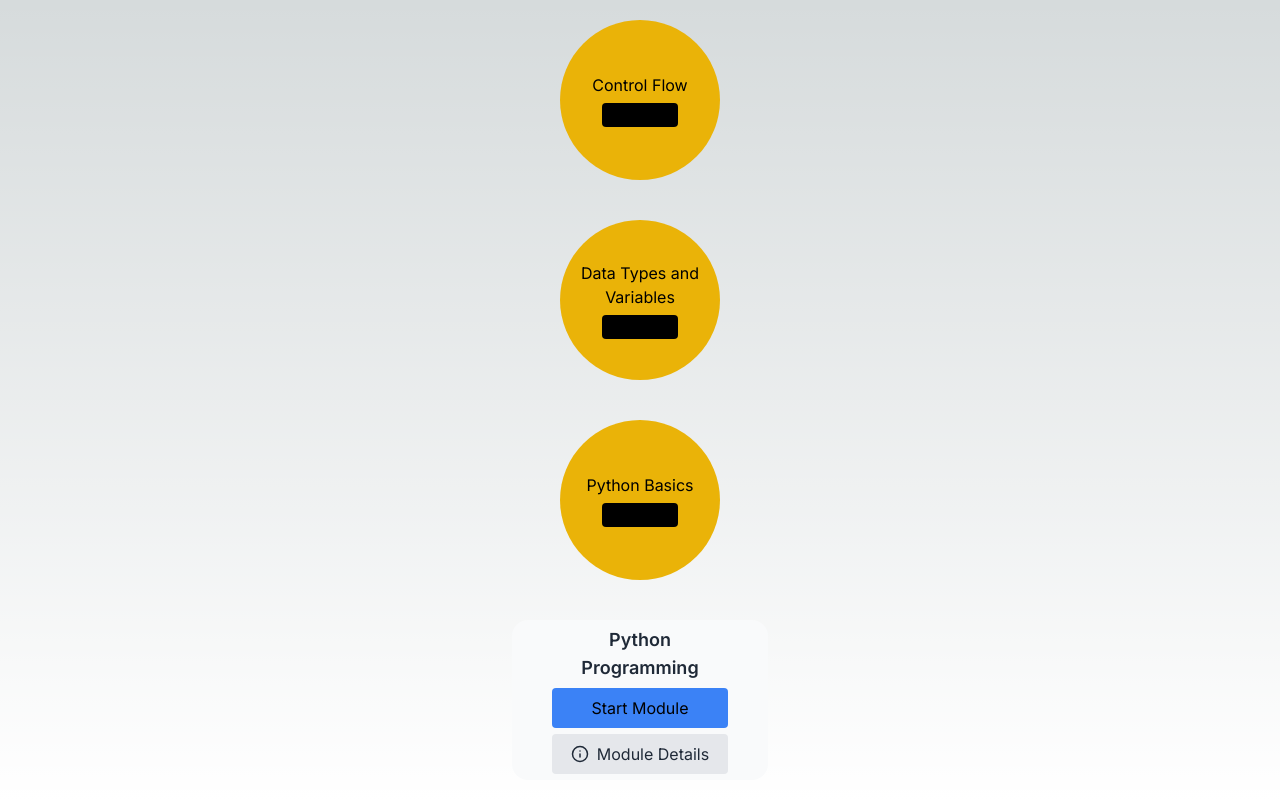
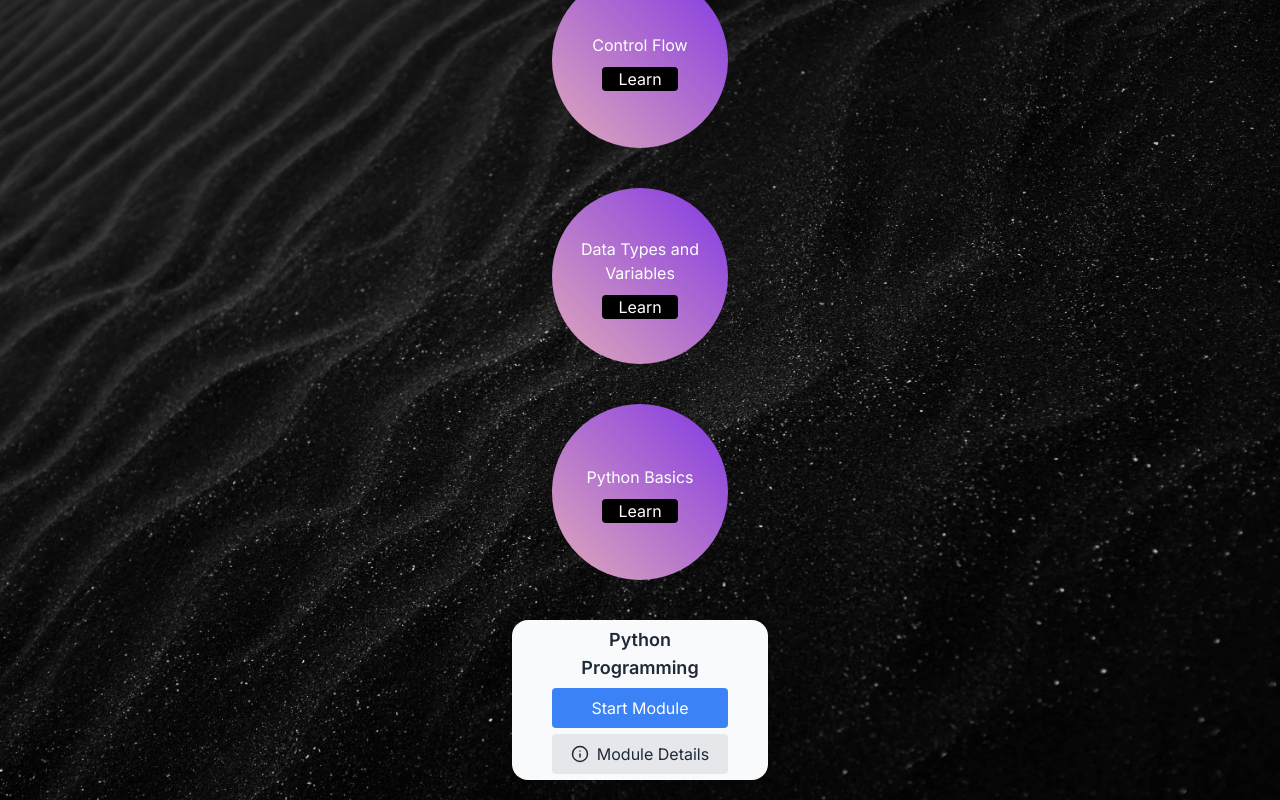
Before and after one commit to Hamhunter23/H2S, a Next.js app in the folder skillforage/: page /journey in a window 1280 px wide. Both pictures are taken after a click on the button "Start Module". Built offline with nearby package versions, Linux system fonts and the light colour scheme.

Commit message:
Updated A lot

```diff
--- a/skillforage/app/journey/components/ChooseModule.tsx
+++ b/skillforage/app/journey/components/ChooseModule.tsx
@@ -6,7 +6,9 @@ interface ChooseModuleProps {
 
 const ChooseModule:React.FC<ChooseModuleProps> = ({choose}) => {
     return (
-        <div className="flex flex-col gap-1.5 items-center justify-center bg-red-500 rounded-2xl w-64 h-40 relative m-5">
+        <div className="flex flex-col gap-1.5 items-center justify-center rounded-2xl w-64 h-40 relative m-5" style={{
+            background: "linear-gradient(45deg,#19B0EC,#456FE8)",
+          }}>
             <button
                 className="bg-black rounded px-4 hover:bg-blue-700"
                 onClick={choose}
--- a/skillforage/app/journey/components/ContentBox.tsx
+++ b/skillforage/app/journey/components/ContentBox.tsx
@@ -5,18 +5,23 @@ interface ContentBoxProps {
   learn: () => void;
 }
 
-const Content:React.FC<ContentBoxProps> = ({title, learn}) => {
-    return(
-        <div className="flex flex-col gap-1.5 items-center justify-center bg-yellow-500 rounded-full w-40 h-40 relative m-5">
-            <p className="text-center">{title}</p>
+const Content: React.FC<ContentBoxProps> = ({ title, learn }) => {
+  return (
+    <div
+      className="flex flex-col gap-1.5 items-center justify-center rounded-full w-44 h-44 relative m-5"
+      style={{
+        background: "linear-gradient(45deg,#E0A9BB,#8338E3)",
+      }}
+    >
+      <p className="text-center m-1">{title}</p>
       <button
-                className="bg-black rounded px-4 hover:bg-yellow-700"
+        className="bg-black rounded px-4 hover:bg-blue-800"
         onClick={learn}
       >
         Learn
       </button>
     </div>
-    )
+  );
 };
 
 export default Content;
--- a/skillforage/app/journey/components/ModuleBox.tsx
+++ b/skillforage/app/journey/components/ModuleBox.tsx
@@ -12,7 +12,7 @@ interface ModuleProps {
 
 const Module: React.FC<ModuleProps> = ({ name, select, start, selectHandle, details }) => {
     return (
-        <div className="flex flex-col gap-1.5 px-10 items-center justify-center bg-gray-50 rounded-2xl w-64 h-40 relative m-5">
+        <div className="flex flex-col gap-1.5 px-10 py-6 items-center justify-center bg-gray-50 rounded-2xl w-64 h-40 relative m-5">
             <p className="text-gray-800 text-lg font-semibold text-center">{name}</p>
             <button
                 className="w-full bg-blue-500 py-2 px-4 rounded hover:bg-blue-700"
--- a/skillforage/app/journey/components/OptionsModal.tsx
+++ b/skillforage/app/journey/components/OptionsModal.tsx
@@ -46,16 +46,16 @@ const OptionsModal: React.FC<OptionsModalProps> = ({ options, nextModule, module
 
     return (
         <div className="w-full flex flex-col items-center justify-center">
-            <div className="fixed top-1/4 z-10 w-3/5 h-3/5 overflow-auto bg-green-500 rounded-xl">
-                <span className="text-black float-right text-3xl font-bold hover:text-white hover:no-underline hover:cursor-pointer focus:text-white focus:no-underline focus:cursor-pointer closeOption">
+            <div className="fixed top-1/4 z-10 w-3/5 h-3/5 overflow-auto rounded-xl glass">
+                <span className="text-black float-right text-4xl font-bold hover:text-white hover:no-underline hover:cursor-pointer focus:text-white focus:no-underline focus:cursor-pointer closeOption -translate-x-3">
                     &times;
                 </span>
                 <div className="flex flex-col items-center">
-                    <h1 className="text-black text-lg font-bold">Continue your Journey</h1>
+                    <h1 className="text-white font-bold text-4xl translate-y-2 m-3">Continue your Journey</h1>
                     {renderNextModule && renderModule(renderNextModule)}
                 </div>
                 <div className="flex flex-col items-center">
-                    <h1 className="text-black text-lg font-bold">Suggested</h1>
+                    <h1 className="text-white font-bold text-4xl translate-y-2">Suggested:</h1>
                     <div id="options" className="flex flex-wrap w-full justify-center">
                         {renderedModules.map(renderModule)}
                     </div>
--- a/skillforage/app/journey/journey_style.css
+++ b/skillforage/app/journey/journey_style.css
@@ -1,6 +1,16 @@
 @tailwind base;
 @tailwind components;
 @tailwind utilities;
+
+body,
+html {
+    font-family: 'Raleway', sans-serif;
+    color: #fff;
+    overflow-x: hidden;
+    height: 100%;
+    margin: 0;
+    padding: 0;
+}
 
 :root {
   --column-height: 0px;
@@ -21,10 +31,24 @@
   }
 }
 
+.glass{
+  background: linear-gradient(135deg, rgba(255, 255, 255, 0.1), rgba(255, 255, 255, 0));
+    backdrop-filter: blur(10px);
+    -webkit-backdrop-filter: blur(10px);
+    border-radius: 20px;
+    border:1px solid rgba(255, 255, 255, 0.18);
+    box-shadow: 0 8px 32px 0 rgba(0, 0, 0, 0.37);
+}
+
 #module-container {
   transition: width 0.8s ease-in-out;
   width: 100%;
+  background-image: url('/bgimage.jpg');
+  background-size: cover; /* This ensures the image covers the entire container */
+  background-position: center; /* This centers the background image */
+  background-repeat: no-repeat; /* This prevents the image from repeating */
 }
+
 
 #module-container.move {
   width: 20%;
@@ -39,12 +63,12 @@
 }
 
 #module-container::-webkit-scrollbar-thumb {
-  background: #ff0000;
+  background: #ffffff;
   border-radius: 6px;
 }
 
 #module-container::-webkit-scrollbar-thumb:hover {
-  background: #b94a4a;
+  background: #848484;
 }
 
 .learn-board {
--- a/skillforage/app/journey/page.tsx
+++ b/skillforage/app/journey/page.tsx
@@ -377,7 +377,7 @@ const Journey = () => {
             )}
             {isModalVisible && <Modal details={detailState} />}
             <div className="flex relative h-full">
-                <div id="module-container" ref={moduleContainerRef} className={`flex-grow overflow-y-auto h-full py-8 ${learnState ? "move" : ""}`} >
+                <div id="module-container" ref={moduleContainerRef} className={`flex-grow overflow-y-auto h-full py-8   ${learnState ? "move" : ""}`} >
                     <div className="flex flex-col-reverse items-center justify-center overflow-x-hidden relative w-full min-h-full" style={{ overflowY: 'auto' }}>
                         {renderedModules.toArray().map(renderModules)}
                     </div>
```
Also changed, not shown: skillforage/public/bgimage.jpg (added). Lines whose indentation alone changed are shown as unchanged.
